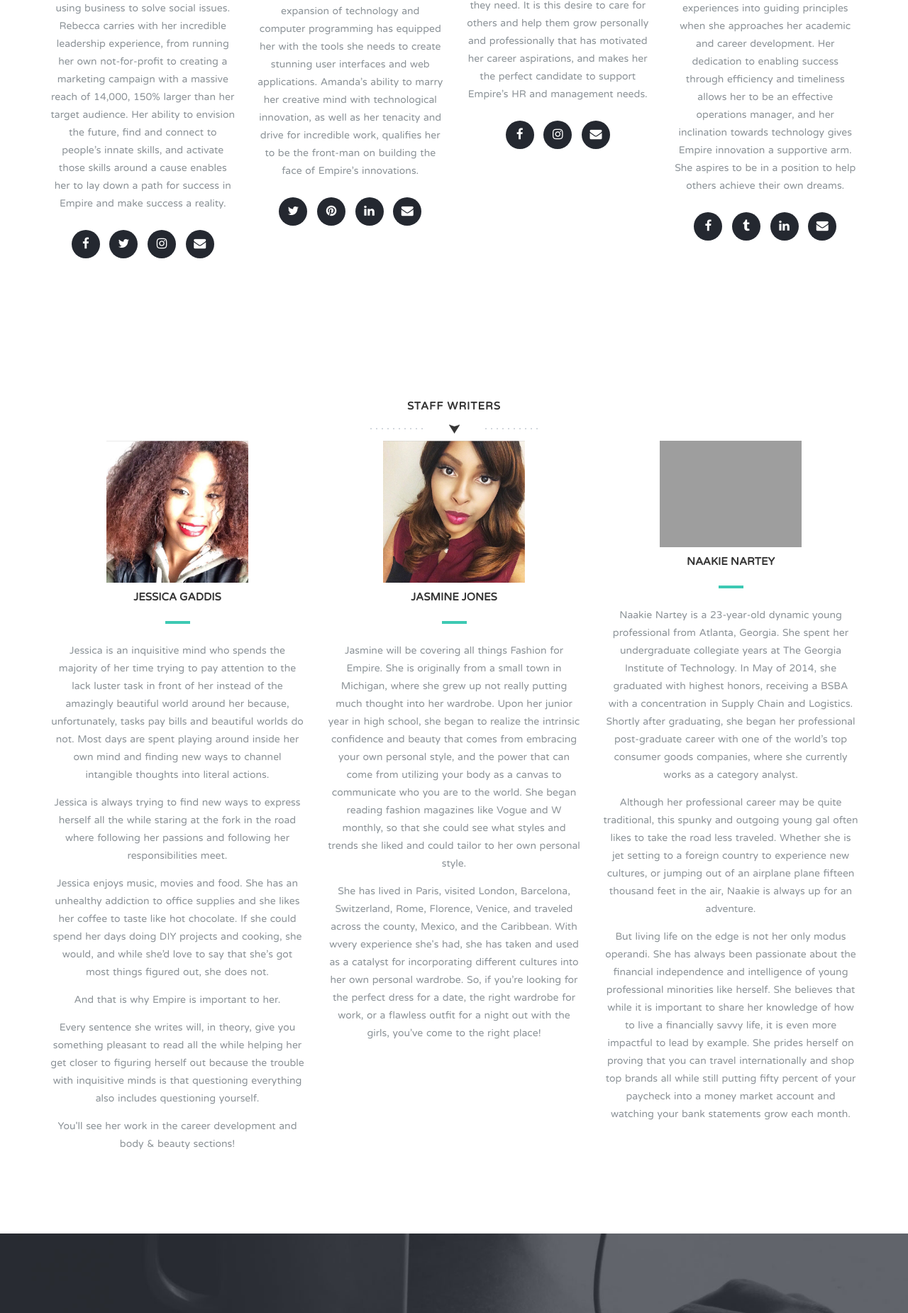
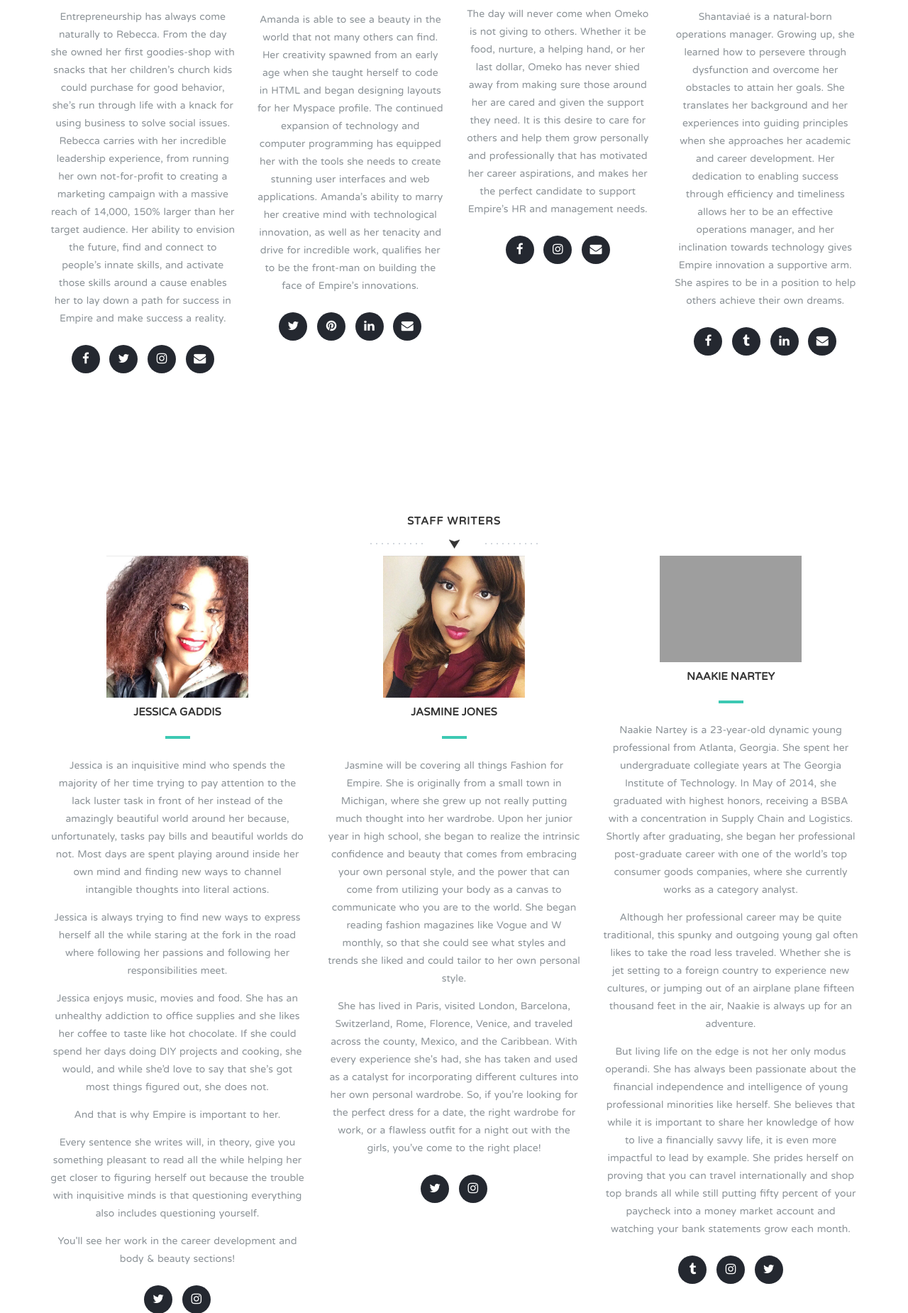
Before and after one commit to AmandaAnumba/Empire, a Flask app: page /about in a window 1280 px wide. Shown: the part 4027-5877 px from the top of the page at 71% size. Run offline with Flask 2, Linux system fonts and the light colour scheme; some libraries are stand-ins or nearby versions; grey boxes are pictures that could not be loaded.

Commit message:
general updates and cleaning

```diff
--- a/app/static/stylesheets/css/rwd.css
+++ b/app/static/stylesheets/css/rwd.css
@@ -307,10 +307,13 @@ and (max-width : 480px) {
     margin-top: 14%;
   }
 }
-/* Large screens -----------
-@media only screen
-and (min-width : 1300px) {
-}*/
+/* Large screens ----------- */
+@media only screen and (min-width: 1280px) {
+  /* line 352, ../sass/rwd.scss */
+  .wp3 {
+    background-position: -432px 0;
+  }
+}
 /* iPhone 4 -----------
 @media
 only screen and (-webkit-min-device-pixel-ratio : 1.5),
--- a/app/static/stylesheets/sass/rwd.scss
+++ b/app/static/stylesheets/sass/rwd.scss
@@ -345,10 +345,14 @@ and (max-width : 320px) {
 }
 
 
-/* Large screens -----------
+/* Large screens ----------- */
 @media only screen
-and (min-width : 1300px) {
-}*/
+and (min-width : 1280px) {
+
+	.wp3 {
+		background-position: -432px 0;
+	}
+}
 
 /* iPhone 4 -----------
 @media
--- a/app/templates/about3.html
+++ b/app/templates/about3.html
@@ -88,9 +88,9 @@
                 </div> -->
               </div>
               <div class="row">
-                <div class="col-md-8 col-md-offset-2 text-center inner" style="background: rgba(0, 0, 0, 0.36);">
-                  <h1 class="animated fadeInDown" style="color: white;text-shadow: 2px 2px 1px rgba(0, 0, 0, 0.45);">EMPIRE</h1>
-                  <p class="animated fadeInUp delay-05s" style="color: white;text-shadow: 2px 1px 1px rgba(0, 0, 0, 0.45);letter-spacing:0.5px;">A community-centric experience built to empower you. <br/>Inspire a vision. Rise to the challenge. Reign.</p>
+                <div class="col-md-8 col-md-offset-2 text-center inner">
+                  <h1 class="animated fadeInDown" style="color: white;text-shadow: 2px 2px 1px rgba(0, 0, 0, 0.45);"><img src="{{ url_for('static', filename='images/logo-blk.png') }}" width="350" alt="Empire logo"/></h1>
+                  <p class="animated fadeInUp delay-05s" style="color: black;text-shadow: 0px 0px 5px rgba(255, 255, 255, 0.45);letter-spacing: 0.5px;font-size: 1.7em;font-weight: 700;">A community-centric experience built to empower you.</p>
                 </div>
               </div>
 
@@ -265,7 +265,6 @@
                             <li><a href="http://shantaviae.tumblr.com/" target="_blank" class="social-btn"><i class="fa fa-tumblr"></i></a></li>
 							              <li><a href="http://www.linkedin.com/pub/shantaviae-wynn/50/a31/625" target="_blank"  class="social-btn"><i class="fa fa-linkedin"></i></a></li>
                             <li><a href="mailto:shantaviae@empire.life" target="_blank"  class="social-btn"><i class="fa fa-envelope"></i></a></li>
-
                           </ul>
                         </div>
                       </div>
@@ -307,6 +306,12 @@
                       <p>And that is why Empire is important to her. </p>
                       <p>Every sentence she writes will, in theory, give you something pleasant to read all the while helping her get closer to figuring herself out because the trouble with inquisitive minds is that questioning everything also includes questioning yourself.</p>
                       <p>You'll see her work in the career development and body & beauty sections!</p>
+                      <div class="social">
+                        <ul class="social-buttons">
+                          <li><a href="https://twitter.com/mariagaddis" target="_blank"  class="social-btn"><i class="fa fa-twitter"></i></a></li>
+                          <li><a href="http://instagram.com/mariagaddis" target="_blank"  class="social-btn"><i class="fa fa-instagram"></i></a></li>
+                        </ul>
+                      </div>
                     </div>
                     <div class="col-md-4 wp4 delay-05s">
                       <div class="clearfix">
@@ -320,7 +325,13 @@
                       </div>
                       <h2>Jasmine Jones</h2>
                       <p>Jasmine will be covering all things Fashion for Empire. She is originally from a small town in Michigan, where she grew up not really putting much thought into her wardrobe. Upon her junior year in high school, she began to realize the intrinsic confidence and beauty that comes from embracing your own personal style, and the power that can come from utilizing your body as a canvas to communicate who you are to the world. She began reading fashion magazines like Vogue and W monthly, so that she could see what styles and trends she liked and could tailor to her own personal style. </p>
-                      <p>She has lived in Paris, visited London, Barcelona, Switzerland, Rome, Florence, Venice, and traveled across the county, Mexico, and the Caribbean. With wvery experience she's had, she has taken and used as a catalyst for incorporating different cultures into her own personal wardrobe. So, if you’re looking for the perfect dress for a date, the right wardrobe for work, or a flawless outfit for a night out with the girls, you’ve come to the right place!</p>
+                      <p>She has lived in Paris, visited London, Barcelona, Switzerland, Rome, Florence, Venice, and traveled across the county, Mexico, and the Caribbean. With every experience she's had, she has taken and used as a catalyst for incorporating different cultures into her own personal wardrobe. So, if you’re looking for the perfect dress for a date, the right wardrobe for work, or a flawless outfit for a night out with the girls, you’ve come to the right place!</p>
+                      <div class="social">
+                        <ul class="social-buttons">
+                          <li><a href="https://twitter.com/jasminelatrice_" target="_blank"  class="social-btn"><i class="fa fa-twitter"></i></a></li>
+                          <li><a href="http://instagram.com/jasminelatrice_" target="_blank"  class="social-btn"><i class="fa fa-instagram"></i></a></li>
+                        </ul>
+                      </div>
                     </div>
                     <div class="col-md-4 wp4 delay-1s">
                       <div class="clearfix">
@@ -336,6 +347,13 @@
                       <p>Naakie Nartey is a 23-year-old dynamic young professional from Atlanta, Georgia. She spent her undergraduate collegiate years at The Georgia Institute of Technology. In May of 2014, she graduated with highest honors, receiving a BSBA with a concentration in Supply Chain and Logistics. Shortly after graduating, she began her professional post-graduate career with one of the world’s top consumer goods companies, where she currently works as a category analyst.</p>
                       <p>Although her professional career may be quite traditional, this spunky and outgoing young gal often likes to take the road less traveled. Whether she is jet setting to a foreign country to experience new cultures, or jumping out of an airplane plane fifteen thousand feet in the air, Naakie is always up for an adventure.</p>
                       <p>But living life on the edge is not her only modus operandi. She has always been passionate about the financial independence and intelligence of young professional minorities like herself. She believes that while it is important to share her knowledge of how to live a financially savvy life, it is even more impactful to lead by example. She prides herself on proving that you can travel internationally and shop top brands all while still putting fifty percent of your paycheck into a money market account and watching your bank statements grow each month.</p>
+                      <div class="social">
+                        <ul class="social-buttons">
+                          <li><a href="http://naakieregina.tumblr.com/" target="_blank" class="social-btn"><i class="fa fa-tumblr"></i></a></li>
+                          <li><a href="http://instagram.com/naakienartey" target="_blank"  class="social-btn"><i class="fa fa-instagram"></i></a></li>
+                          <li><a href="https://twitter.com/naakienartey" target="_blank"  class="social-btn"><i class="fa fa-twitter"></i></a></li>
+                        </ul>
+                      </div>
                     </div>
                   </li>
                 </ul>
```
Also changed, not shown: app/static/stylesheets/partials/_rwd.scss (+7 -3 lines), app/static/stylesheets/css/main.css, app/static/stylesheets/sass/main.scss (line endings or trailing spaces).
